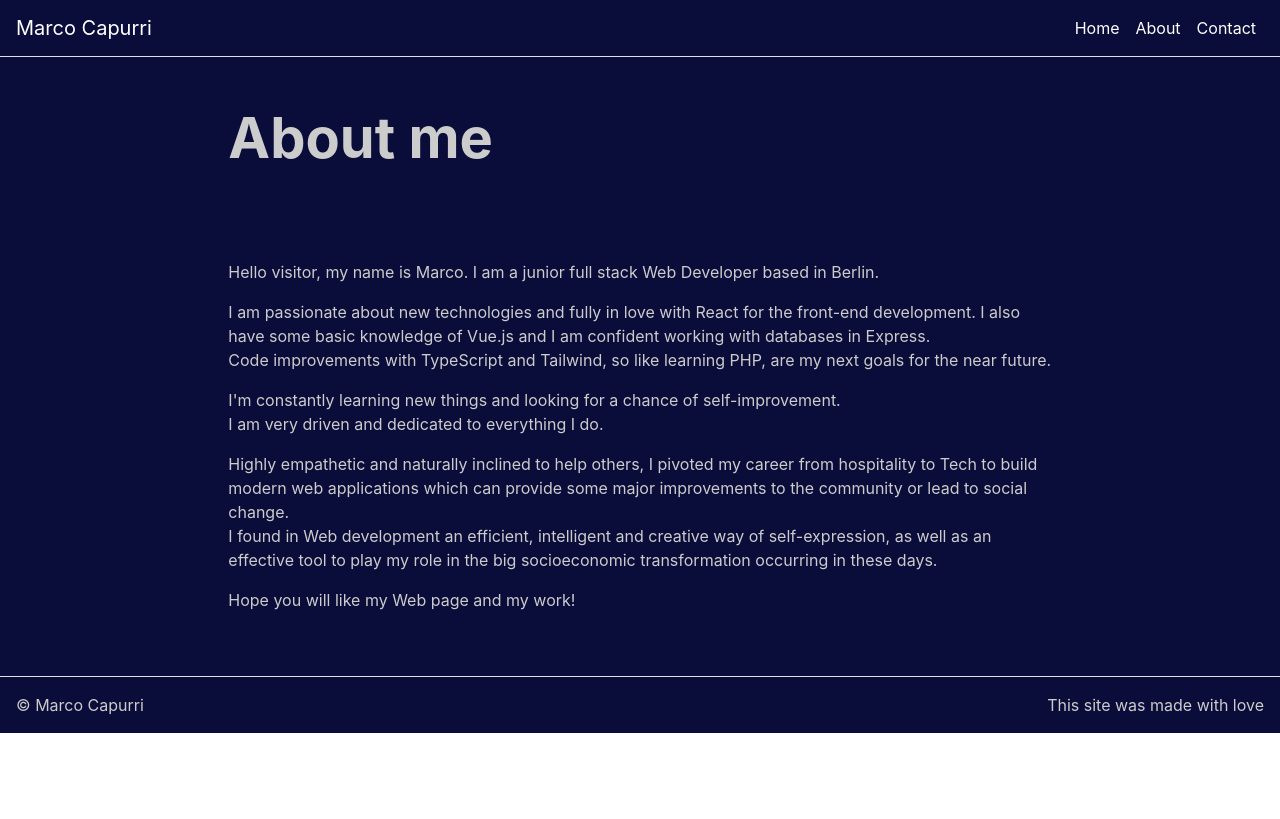
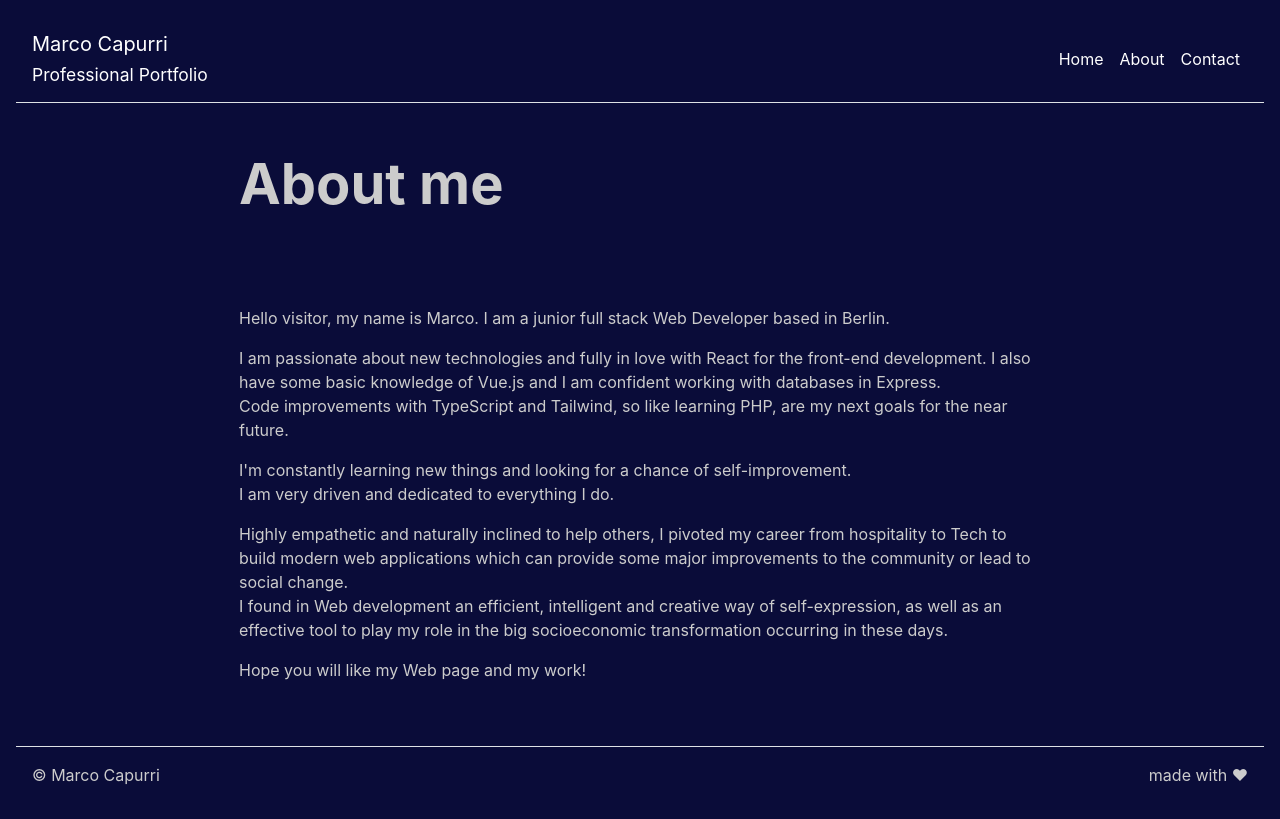
Before and after one commit to dreamYiZ/Portfolio, a React (Create React App) app in the folder client/: page /about in a window 1280 px wide. Built offline with nearby package versions, Linux system fonts and the light colour scheme; the HTML template or start-up script is replaced by a standard one.

Commit message:
contact page done

```diff
--- a/client/src/App.js
+++ b/client/src/App.js
@@ -33,7 +33,7 @@ function App() {
     return (
         <Router>
             <Container
-                className="p-0"
+                className="p-3"
                 fluid={true}
                 ref={ref}
                 style={{ backgroundColor: 'rgb(10, 12, 57)', color: '#ccc' }}
@@ -45,7 +45,8 @@ function App() {
                     ref={ref}
                 >
                     <Navbar.Brand className="text-white">
-                        Marco Capurri
+                        Marco Capurri <br />{' '}
+                        <small>Professional Portfolio</small>
                     </Navbar.Brand>
                     <Navbar.Toggle
                         className="border-0 navbar-dark"
--- a/client/src/Components/Footer/Footer.js
+++ b/client/src/Components/Footer/Footer.js
@@ -5,12 +5,16 @@ const Footer = () => {
     return (
         <footer className="mt-5">
             <Container fluid={true}>
-                <Row className="border-top justify-content-between p-3">
-                    <Col className="p-0" md={3} sm={12}>
+                <Row className="border-top justify-content-between align-items-center p-3">
+                    <Col className="p-0" md={3} sm={4}>
                         © Marco Capurri
                     </Col>
-                    <Col className="p-0 d-flex justify-content-end" md={3}>
-                        This site was made with love
+                    <Col
+                        className="p-0 d-flex justify-content-end"
+                        md={3}
+                        sm={4}
+                    >
+                        made with &#9829;
                     </Col>
                 </Row>
             </Container>
--- a/client/src/pages/Contact/Contact.js
+++ b/client/src/pages/Contact/Contact.js
@@ -81,8 +81,8 @@ const Contact = (props) => {
                         />
                     </Form.Group>
                     <Button
-                        className="d-inline-block"
-                        variant="primary"
+                        className="d-inline-block btn btn-outline-light"
+                        variant="blue"
                         type="submit"
                         disabled={form.disable}
                     >
```
Also changed, not shown: client/public/manifest.json.
